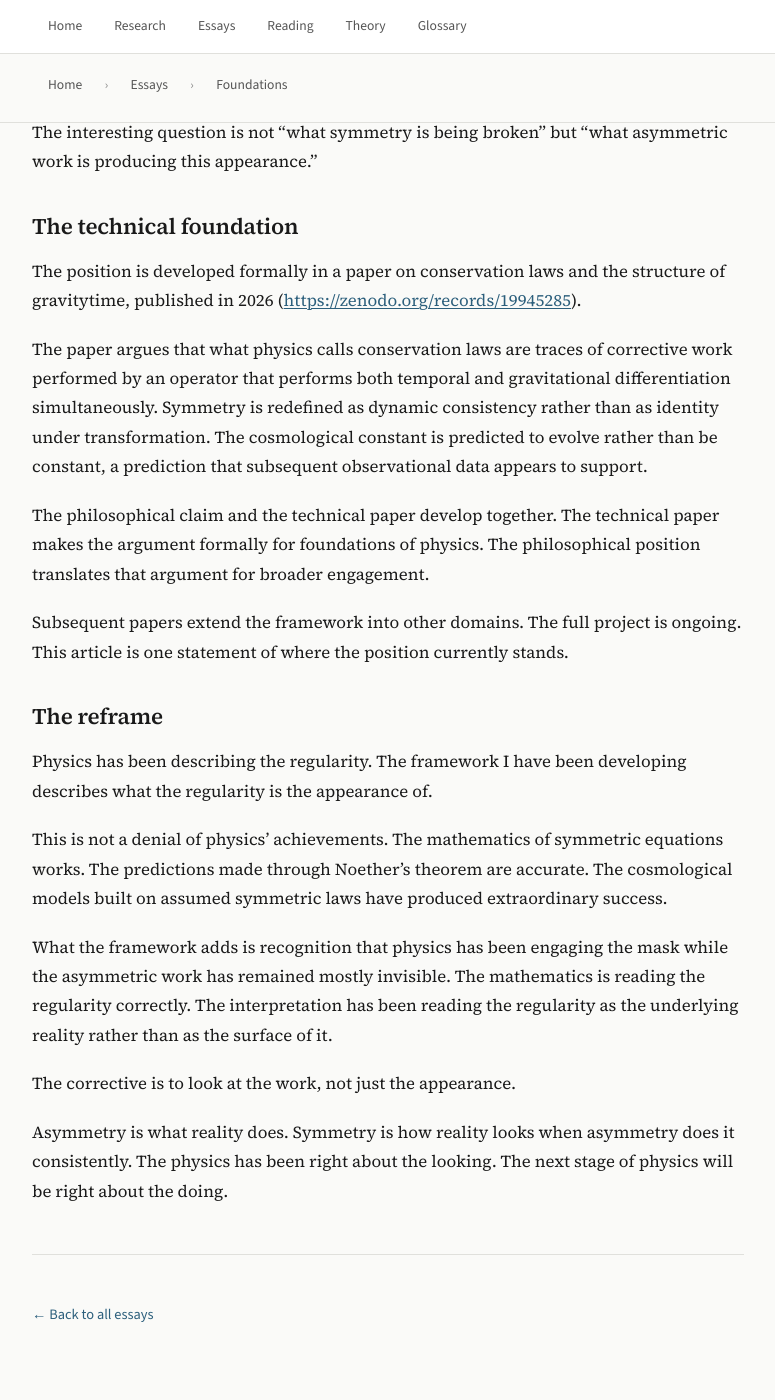
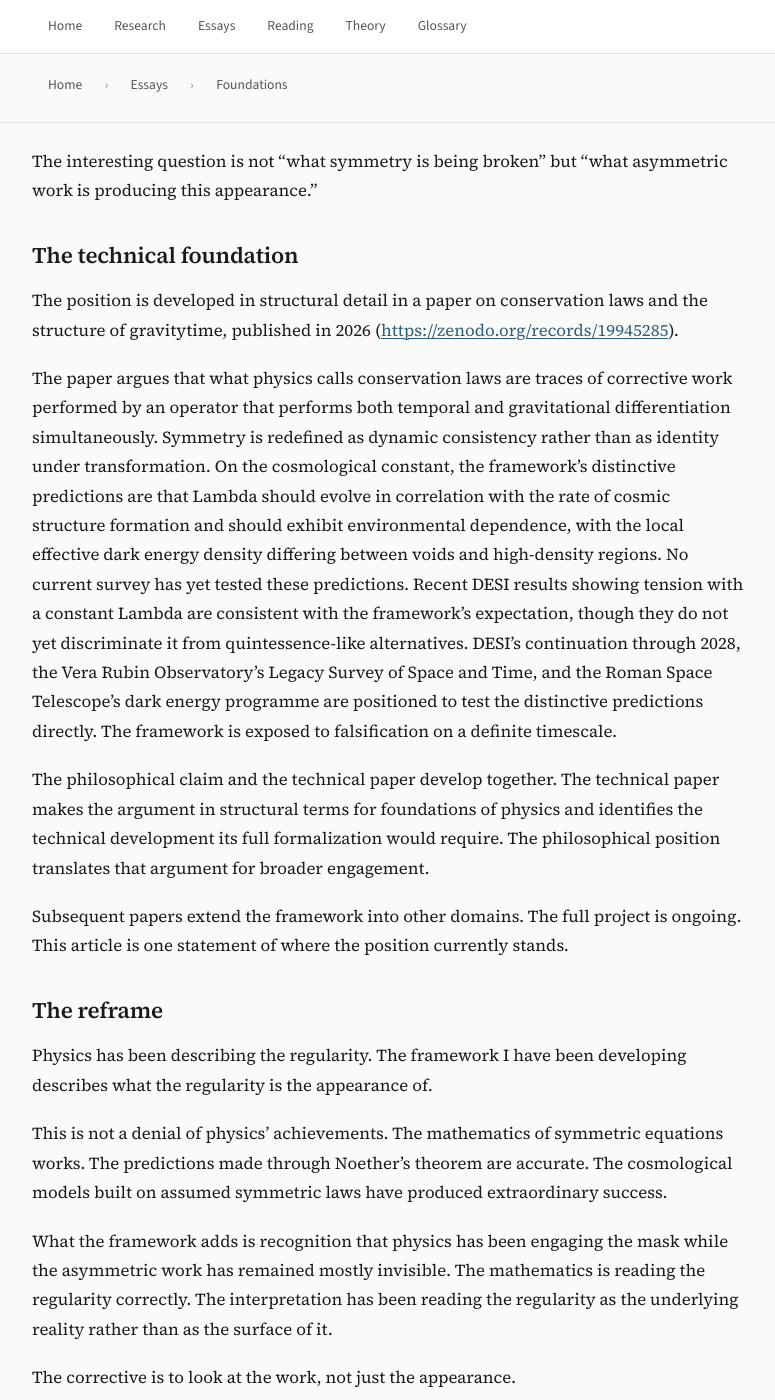
Before and after one commit to axioconsciousness/axioconsciousness.github.io, a Jekyll site: the page built from _posts/2026-05-10-symmetry-is-what-asymmetry-looks-like.md, in a window 1280 px wide and 1400 px high, scrolled down 2301 px. Shown: the whole window, without its empty margins (252-1027 px from the left). Built offline with Jekyll 4.4.1, drawn with Linux system fonts in a browser that asks for light colours; some of the changed text lies outside the part shown.

Commit message:
Add files via upload

```diff
--- a/_posts/2026-05-10-symmetry-is-what-asymmetry-looks-like.md
+++ b/_posts/2026-05-10-symmetry-is-what-asymmetry-looks-like.md
@@ -22,7 +22,7 @@
 
 Symmetry breaking is misnamed. There is no symmetry to break. What changes is whether the underlying asymmetry remains hidden behind regularity or becomes visible at the scale of observation. "Spontaneous symmetry breaking" should be "spontaneous asymmetry revelation." The asymmetry was always there, doing the work. The change is in what observation can resolve.
 
-The cosmological constant being constant is the strongest example of the appearance. Lambda appears constant because the corrective work maintaining cosmic dynamic consistency operates with high regularity at the scales we observe. The DESI 2024 results suggesting Lambda may actually evolve are the regularity slipping. The asymmetric work was always there. Observational precision now lets us see it.
+The cosmological constant being constant is the strongest example of the appearance. Lambda appears constant because the corrective work maintaining cosmic dynamic consistency operates with high regularity at the scales we observe. The DESI results suggesting Lambda may actually evolve are consistent with this reading. They do not yet confirm it. Current data cannot discriminate the framework's account from quintessence-like alternatives; the discriminating observations are still to come.
 
 This is not a small revision. If correct, it inverts how to think about most of fundamental physics.
 
@@ -44,11 +44,11 @@
 
 ## The technical foundation
 
-The position is developed formally in a paper on conservation laws and the structure of gravitytime, published in 2026 ([https://zenodo.org/records/19945285](https://zenodo.org/records/19945285)).
+The position is developed in structural detail in a paper on conservation laws and the structure of gravitytime, published in 2026 ([https://zenodo.org/records/19945285](https://zenodo.org/records/19945285)).
 
-The paper argues that what physics calls conservation laws are traces of corrective work performed by an operator that performs both temporal and gravitational differentiation simultaneously. Symmetry is redefined as dynamic consistency rather than as identity under transformation. The cosmological constant is predicted to evolve rather than be constant, a prediction that subsequent observational data appears to support.
+The paper argues that what physics calls conservation laws are traces of corrective work performed by an operator that performs both temporal and gravitational differentiation simultaneously. Symmetry is redefined as dynamic consistency rather than as identity under transformation. On the cosmological constant, the framework's distinctive predictions are that Lambda should evolve in correlation with the rate of cosmic structure formation and should exhibit environmental dependence, with the local effective dark energy density differing between voids and high-density regions. No current survey has yet tested these predictions. Recent DESI results showing tension with a constant Lambda are consistent with the framework's expectation, though they do not yet discriminate it from quintessence-like alternatives. DESI's continuation through 2028, the Vera Rubin Observatory's Legacy Survey of Space and Time, and the Roman Space Telescope's dark energy programme are positioned to test the distinctive predictions directly. The framework is exposed to falsification on a definite timescale.
 
-The philosophical claim and the technical paper develop together. The technical paper makes the argument formally for foundations of physics. The philosophical position translates that argument for broader engagement.
+The philosophical claim and the technical paper develop together. The technical paper makes the argument in structural terms for foundations of physics and identifies the technical development its full formalization would require. The philosophical position translates that argument for broader engagement.
 
 Subsequent papers extend the framework into other domains. The full project is ongoing. This article is one statement of where the position currently stands.
 
```
